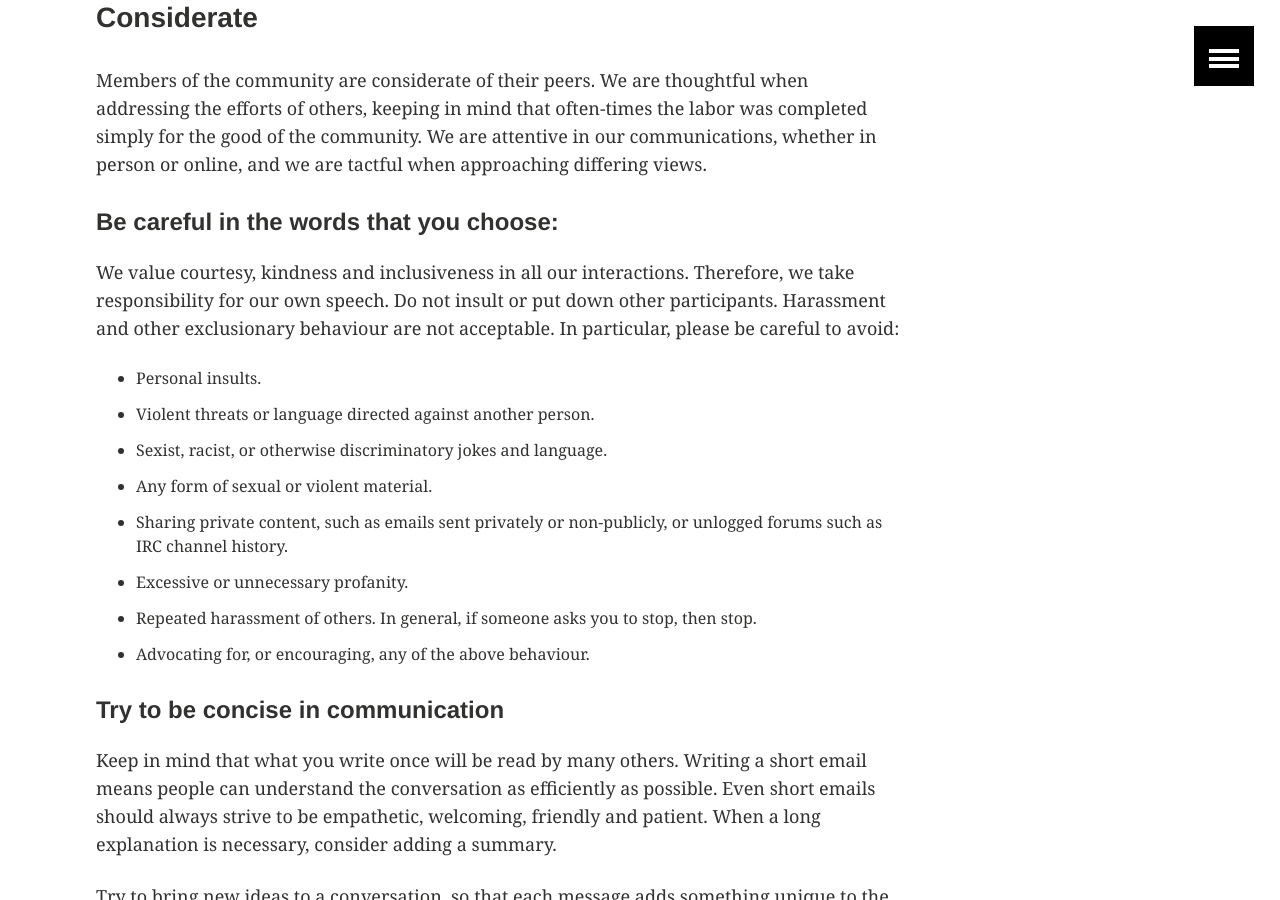
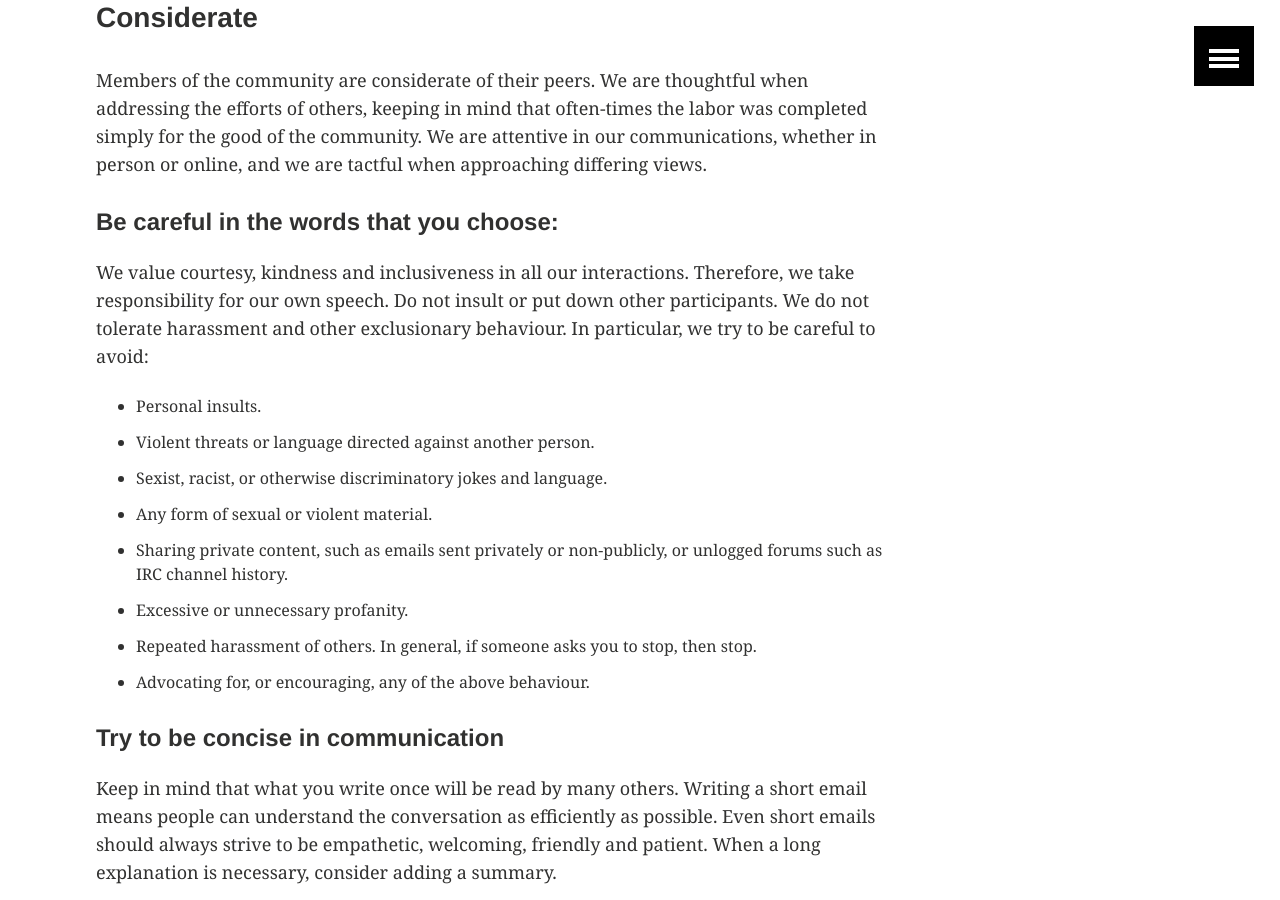
Before and after one commit to nipy/nipy.github.io, a Jekyll site: the page built from code-of-conduct/index.md, in a window 1280 px wide and 900 px high, scrolled down 1436 px. Built offline with Jekyll 4.4.1, drawn with Linux system fonts in a browser that asks for light colours.

Commit message:
Appealing to ourselves, rather than to some amorphous authority.

```diff
--- a/code-of-conduct/index.md
+++ b/code-of-conduct/index.md
@@ -41,7 +41,7 @@ Members of the community are considerate of their peers. We are thoughtful when
 
 #### Be careful in the words that you choose:
 
-We value courtesy, kindness and inclusiveness in all our interactions. Therefore, we take responsibility for our own speech. Do not insult or put down other participants. Harassment and other exclusionary behaviour are not acceptable. In particular, please be careful to avoid:
+We value courtesy, kindness and inclusiveness in all our interactions. Therefore, we take responsibility for our own speech. Do not insult or put down other participants. We do not tolerate harassment and other exclusionary behaviour. In particular, we try to be careful to avoid:
 
 - Personal insults.
 - Violent threats or language directed against another person.
```
